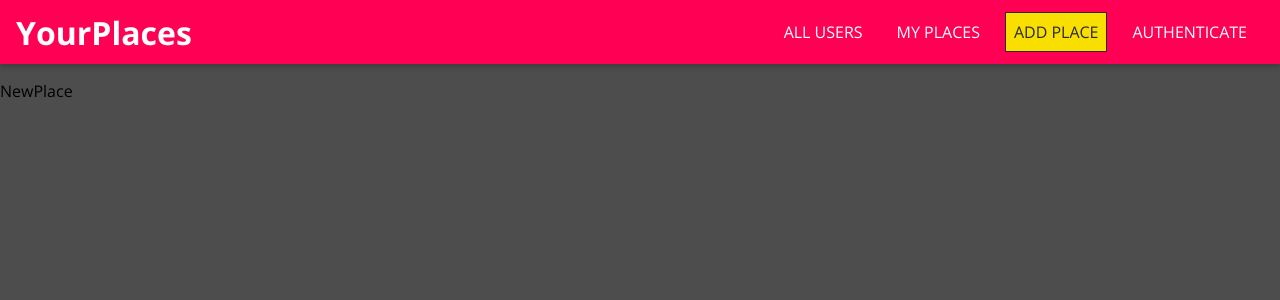
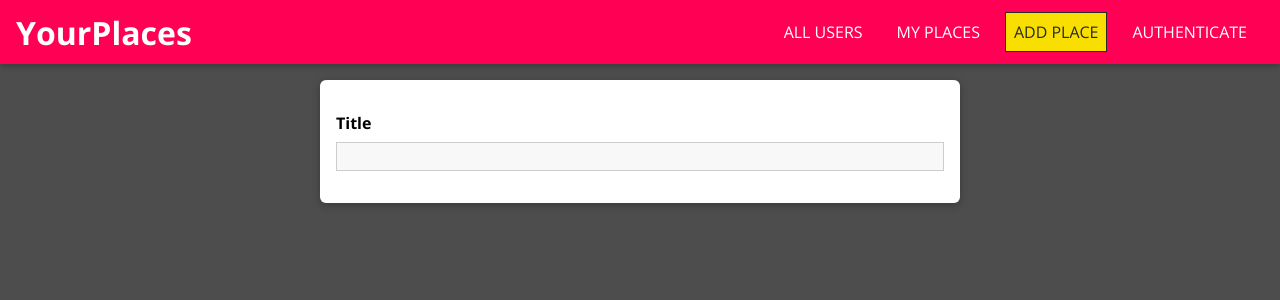
Before and after one commit to ZaryabAhmed22/Places-App-Front-end, a React (Create React App) app: page /places/new in a window 1280 px wide. Shown: the top 300 px of the page. Built offline with nearby package versions, Linux system fonts and the light colour scheme.

Commit message:
Added an Input component

```diff
--- a/src/places/pages/NewPlace.jsx
+++ b/src/places/pages/NewPlace.jsx
@@ -1,5 +1,11 @@
 import React from "react";
+import Input from "../../shared/compnents/FormElements/Input";
+import "./NewPlace.css";
 
 export default function NewPlace() {
-  return <div>NewPlace</div>;
+  return (
+    <form className="place-form">
+      <Input element="input" type="text" label="Title" />
+    </form>
+  );
 }
--- /dev/null
+++ b/src/shared/compnents/FormElements/Input.css
@@ -0,0 +1,45 @@
+.form-control {
+  margin: 1rem 0;
+}
+
+.form-control label,
+.form-control input,
+.form-control textarea {
+  display: block;
+}
+
+.form-control label {
+  font-weight: bold;
+  margin-bottom: 0.5rem;
+}
+
+.form-control input,
+.form-control textarea {
+  width: 100%;
+  font: inherit;
+  border: 1px solid #ccc;
+  background: #f8f8f8;
+  padding: 0.15rem 0.25rem;
+}
+
+.form-control input:focus,
+.form-control textarea:focus {
+  outline: none;
+  background: #ebebeb;
+  border-color: #510077;
+}
+
+.form-control--invalid label,
+.form-control--invalid p {
+  color: red;
+}
+
+.form-control--invalid input,
+.form-control--invalid textarea {
+  border-color: red;
+  background: #ffd1d1;
+}
+
+.form-control ::placeholder {
+  color: #999;
+}
--- /dev/null
+++ b/src/shared/compnents/FormElements/Input.jsx
@@ -0,0 +1,17 @@
+import React from "react";
+import "./Input.css";
+
+export default function Input(props) {
+  const element =
+    props.element === "input" ? (
+      <input type={props.type} placeholder={props.placeholder} id={props.id} />
+    ) : (
+      <textarea id={props.id} rows={props.rows || 3} />
+    );
+  return (
+    <div className={`form-control`}>
+      <label htmlFor={props.id}>{props.label}</label>
+      {element}
+    </div>
+  );
+}
```
